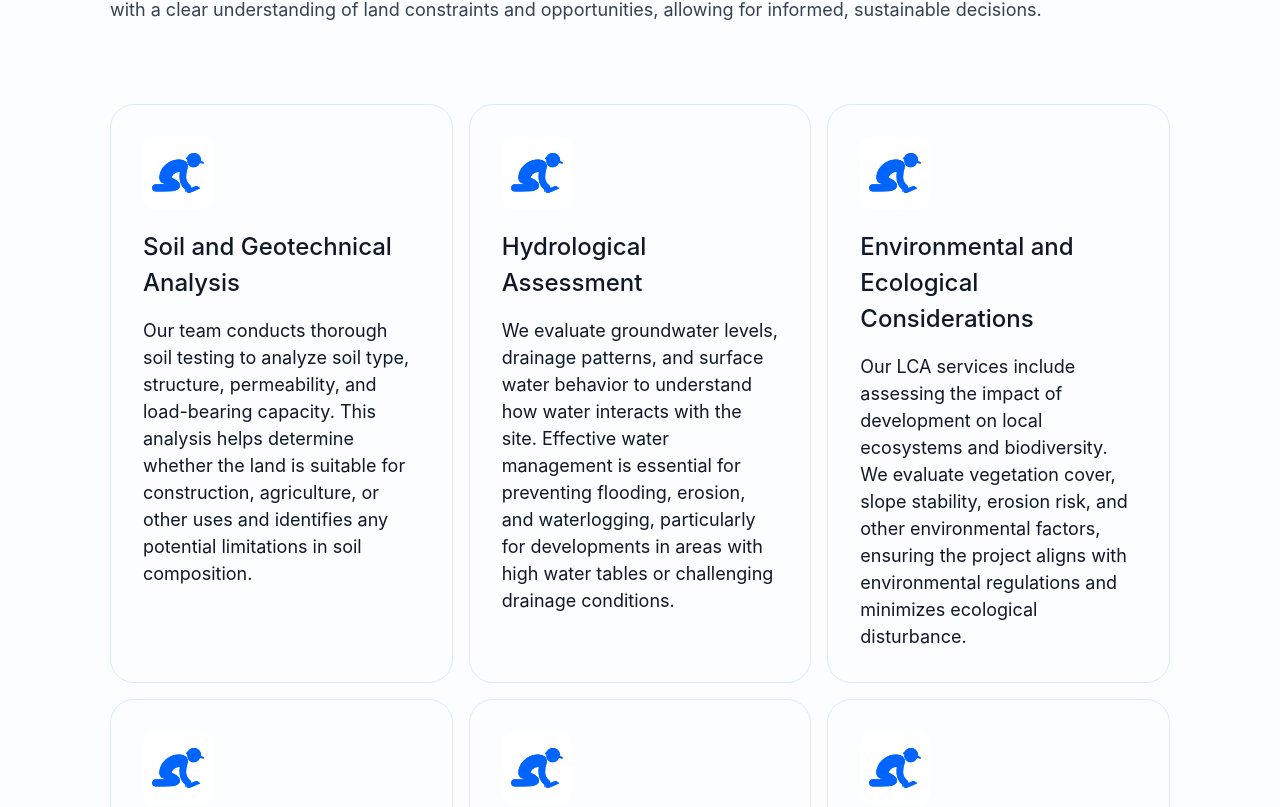
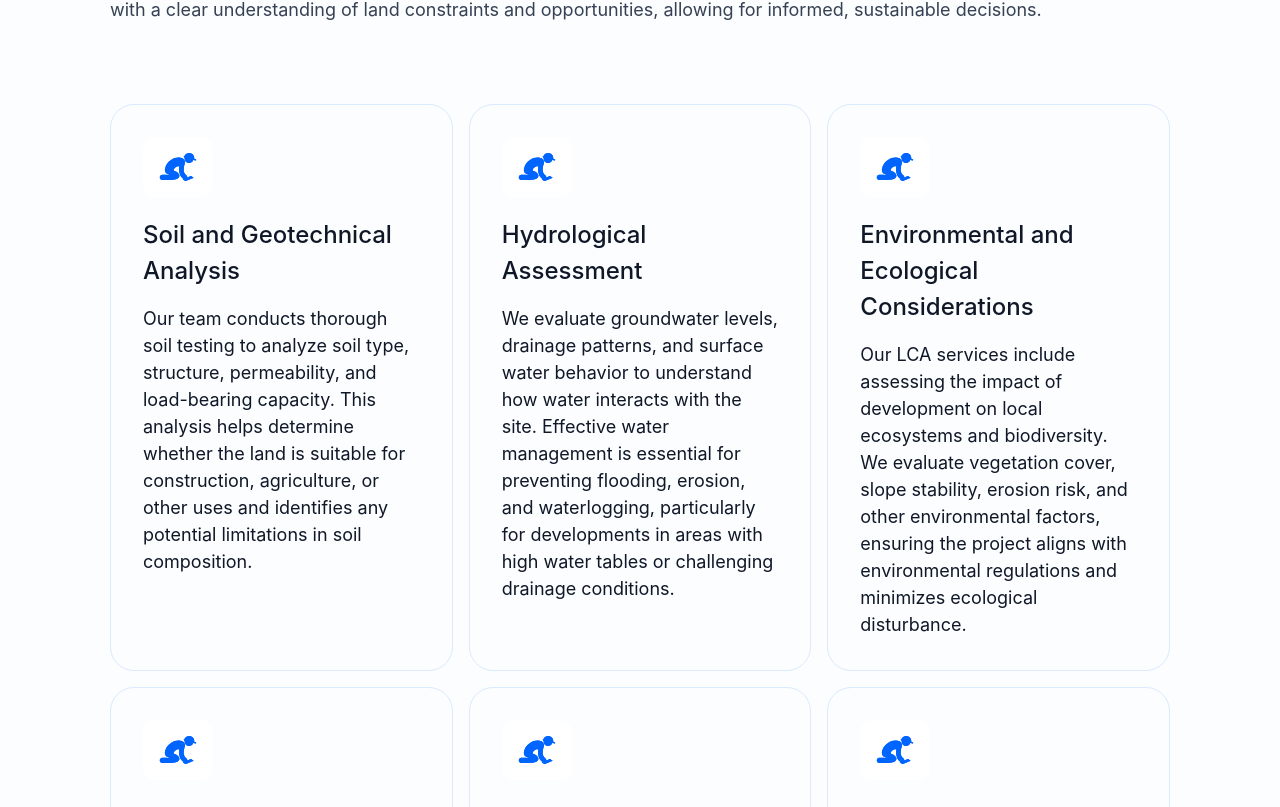
Before and after one commit to tharanga-madurapperuma/statewide-geotechnical_construction-site, a React (Vite) app: page /land in a window 1280 px wide. Shown: the part 1033-1840 px from the top of the page. Built offline with nearby package versions, Linux system fonts and the light colour scheme.

Commit message:
updated width and height

```diff
--- a/src/components/card-icon-top-left/CardIconTopLeft.jsx
+++ b/src/components/card-icon-top-left/CardIconTopLeft.jsx
@@ -39,7 +39,7 @@ const CardIconTopLeft = ({
             >
                 <div className="w-full flex justify-start items-center">
                     <img
-                        className={`${iconBackground} px-2 py-4 rounded-xl w-[50px] sm:w-[55px] md:w-[62px] lg:w-[70px]`}
+                        className={`${iconBackground} px-4 py-4 rounded-xl w-[60px] sm:w-[55px] md:w-[62px] lg:w-[70px]`}
                         src={iconUrl}
                     />
                 </div>
```
